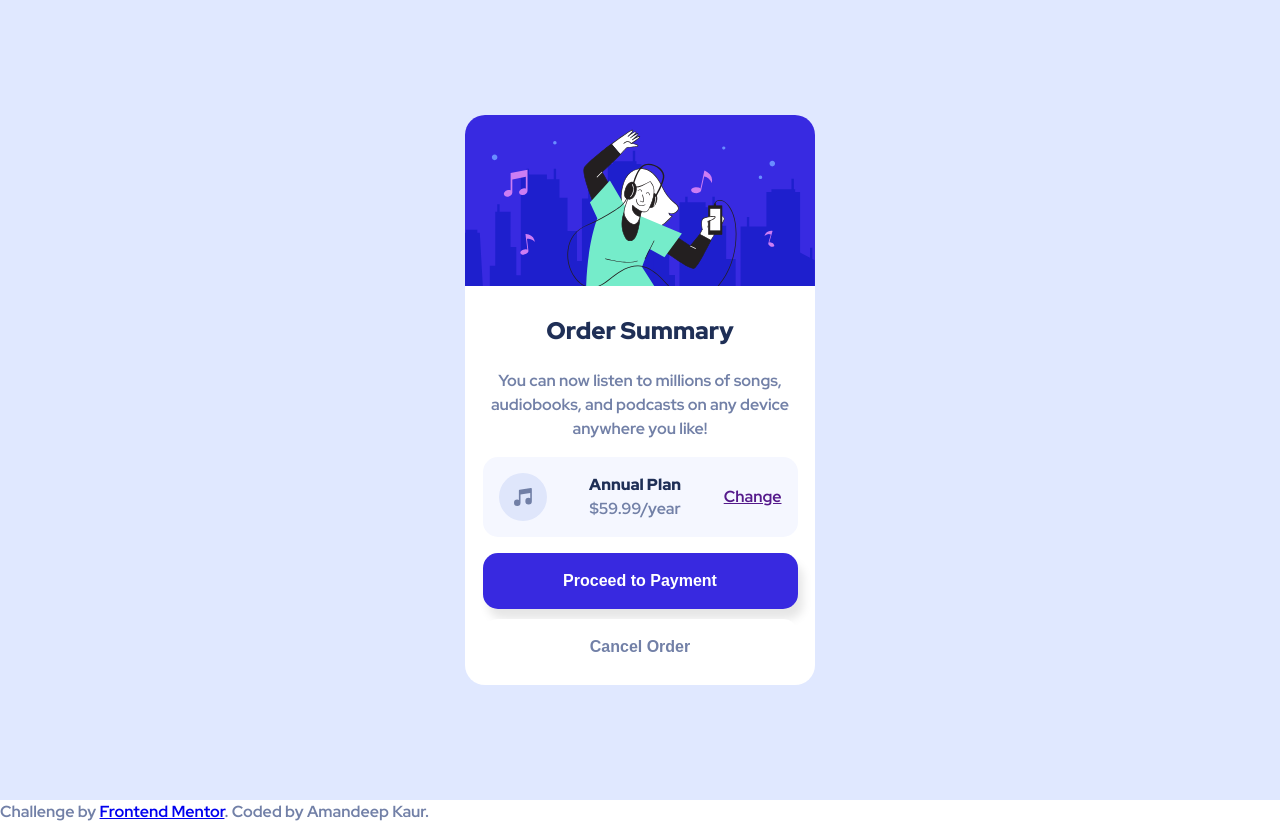
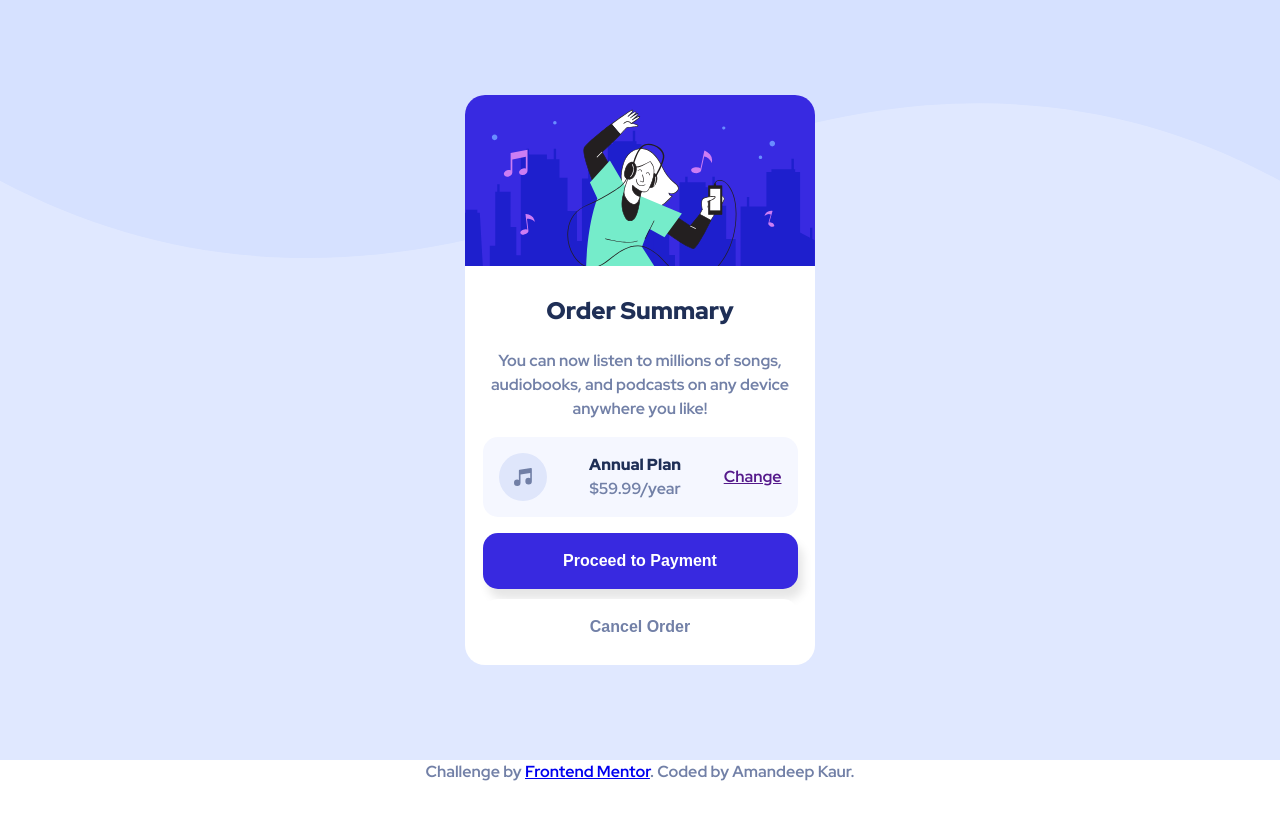
Before and after one commit to Amandeep715/order-summary-project, a plain HTML site: page index.html in a window 1280 px wide. After the commit the page ends 800 px from the top, so only its background shows below. Drawn offline with Linux system fonts and the light colour scheme.

Commit message:
add-curved-background

```diff
--- a/mystyles.css
+++ b/mystyles.css
@@ -35,9 +35,13 @@ a:active {
     cursor:pointer;
 }
 .container {
+    background-image: url("images/pattern-background-mobile.svg");
+    background-repeat: no-repeat;
+    background-size: contain;
+    background-position: 0% -35%;
     background-color: var(--pale-blue);
     width: 100vw;
-    height: 100vh;
+    height: 95vh;
     display: flex;
     flex-direction: column;
     align-items: center;
@@ -85,8 +89,16 @@ a:active {
     background-color: #fff;
     color: var(--desaturated-blue);
 }
+.attribution {
+    height: 5vh;
+    text-align: center;
+}
+
 /*responsive for desktop*/
 @media only screen  and (min-width: 375px) {
+    .container {
+        background-image: url("images/pattern-background-desktop.svg");
+    }
     .card {
         width: 100%;
         max-width: 350px;
```
